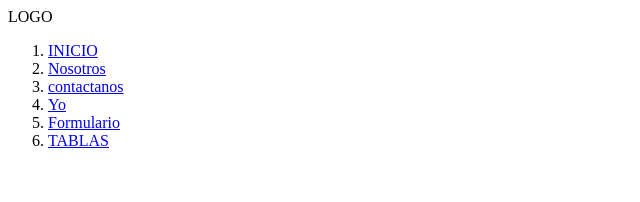
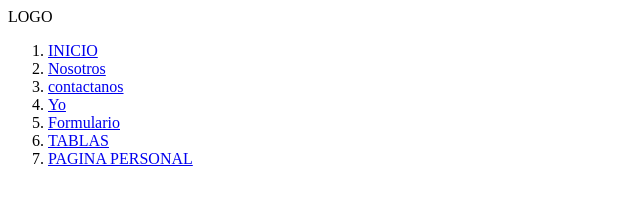
Before and after one commit to briancodev/Pruebas-inicio, a plain HTML site: page index.html in a window 1280 px wide. Shown: the whole page, without its empty margins (0-640 px from the left). Drawn offline with Linux system fonts and the light colour scheme.

Commit message:
serenueva

```diff
--- a/index.html
+++ b/index.html
@@ -15,6 +15,7 @@
         <li><a href="./presentacion.html">Yo</a></li>
         <li><a href="./formulario.html">Formulario</a></li>
         <li><a href="./tablas.html">TABLAS</a></li>
+        <li><a href="./practica/paginapersonal.html">PAGINA PERSONAL</a></li>
     </ol>
     </header>
 
```
